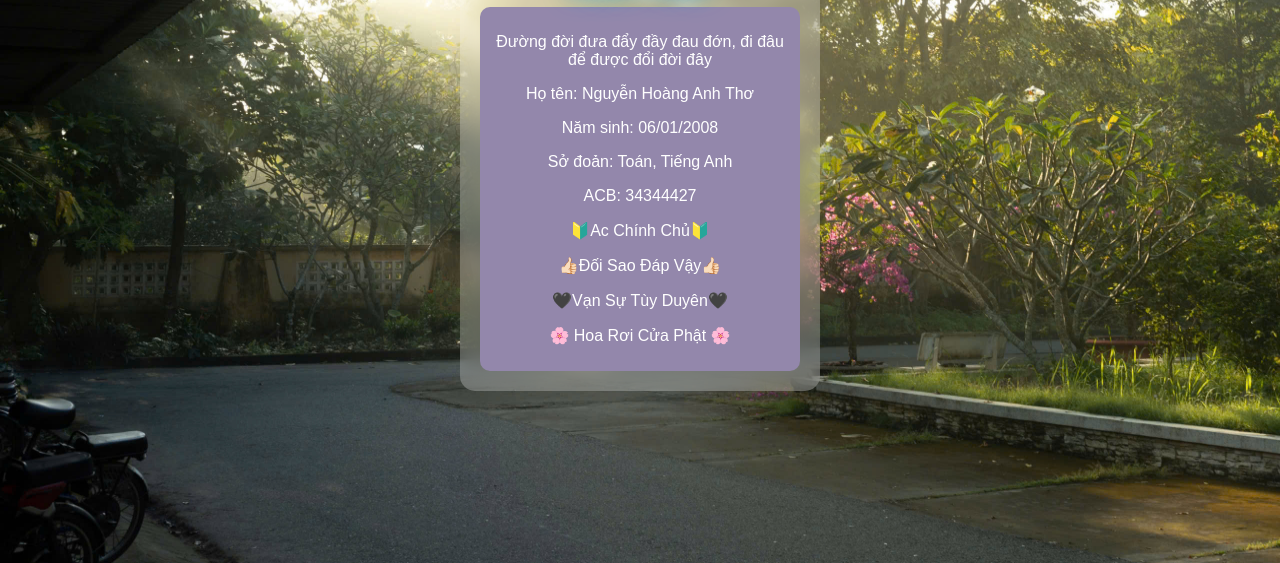
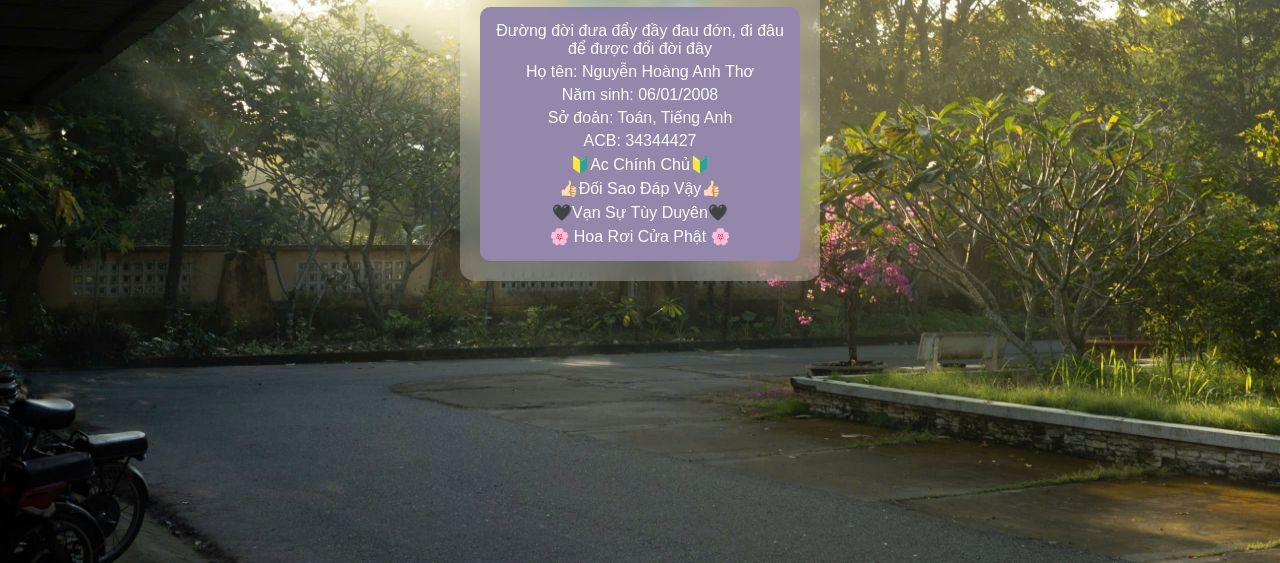
Before and after one commit to nhungo2210028-hash/atho61, a plain HTML site: page index.html in a window 1280 px wide. Shown: the part 277-840 px from the top of the page. Drawn offline with Linux system fonts and the light colour scheme.

Commit message:
Update index.html

```diff
--- a/index.html
+++ b/index.html
@@ -67,19 +67,31 @@
     <div class="card">
         <img src="avtatho.jpg" class="avatar">
         <h1>NGUYỄN HOÀNG ANH THƠ</h1>
+<head>
+    <style>
+        .subtitle {
+            display: block !important;
+        }
 
-        <div class="subtitle">
-            <p>Đường đời đưa đẩy đầy đau đớn, đi đâu để được đổi đời đây </p>
-            <p>Họ tên: Nguyễn Hoàng Anh Thơ </p>
-            <p>Năm sinh: 06/01/2008 </p>
-            <p>Sở đoản: Toán, Tiếng Anh </p>
-            <p>ACB: 34344427 </p>
-            <p>🔰Ac Chính Chủ🔰</p>
-            <p>👍🏻Đối Sao Đáp Vậy👍🏻</p>
-            <p>🖤Vạn Sự Tùy Duyên🖤 </p>
-            <p>🌸 Hoa Rơi Cửa Phật 🌸</p>
-        </div>
+        .subtitle p {
+            margin: 5px 0;  /* cho đẹp thôi, không bắt buộc */
+            display: block; /* ép mỗi p thành 1 dòng */
+        }
+    </style>
+</head>
+<body>
+    <div class="subtitle">
+        <p>Đường đời đưa đẩy đầy đau đớn, đi đâu để được đổi đời đây</p>
+        <p>Họ tên: Nguyễn Hoàng Anh Thơ</p>
+        <p>Năm sinh: 06/01/2008</p>
+        <p>Sở đoản: Toán, Tiếng Anh</p>
+        <p>ACB: 34344427</p>
+        <p>🔰Ac Chính Chủ🔰</p>
+        <p>👍🏻Đối Sao Đáp Vậy👍🏻</p>
+        <p>🖤Vạn Sự Tùy Duyên🖤</p>
+        <p>🌸 Hoa Rơi Cửa Phật 🌸</p>
     </div>
+</div>
 
 </body>
 </html>
```
